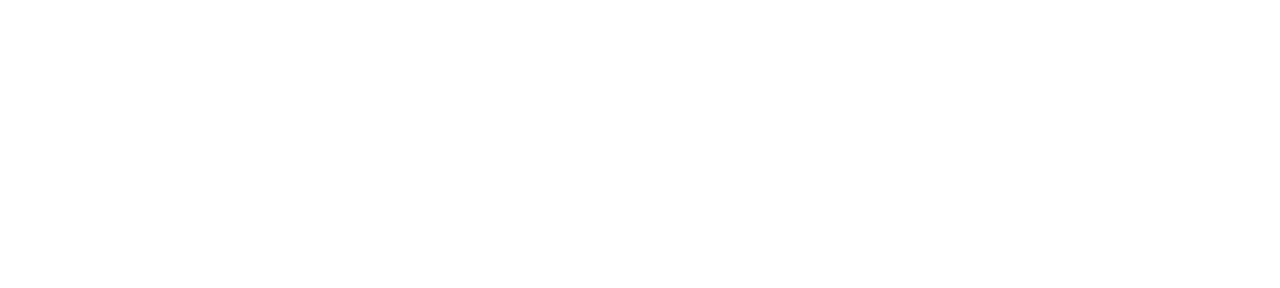
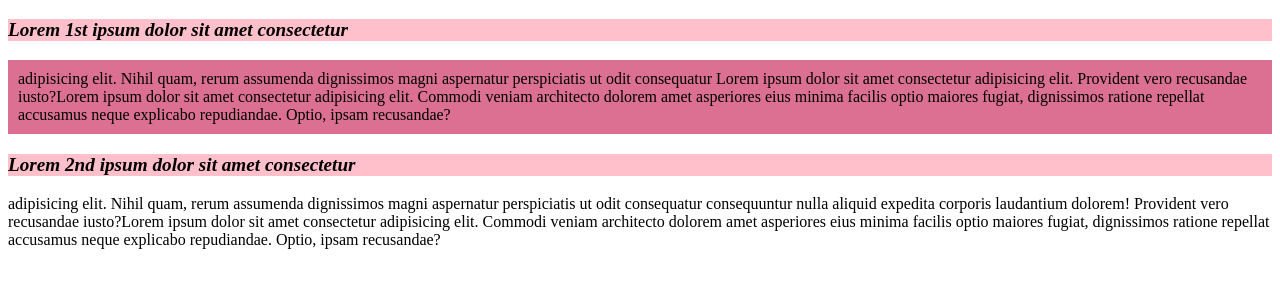
Before and after one commit to Sanysk252/my-website, a plain HTML site: page index.html in a window 1280 px wide. Drawn offline with Linux system fonts and the light colour scheme.

```diff
--- a/index.html
+++ b/index.html
@@ -4,8 +4,17 @@
     <meta charset="UTF-8">
     <meta name="viewport" content="width=device-width, initial-scale=1.0">
     <title>my Website</title>
+    <link rel="stylesheet" href="styles/style.css">
 </head>
 <body>
+    <div>
+        <h3 id="blod">Lorem 1st ipsum dolor sit amet consectetur </h3>
+
+        <p class="a1">adipisicing elit. Nihil quam, rerum assumenda dignissimos magni aspernatur perspiciatis ut odit consequatur <span class="a2">Lorem ipsum dolor sit amet consectetur adipisicing elit.</span> Provident vero recusandae iusto?Lorem ipsum dolor sit amet consectetur adipisicing elit. Commodi veniam architecto dolorem amet asperiores eius minima facilis optio maiores fugiat, dignissimos ratione repellat accusamus neque explicabo repudiandae. Optio, ipsam recusandae?</p>
+
+        <h3 id="blod">Lorem 2nd ipsum dolor sit amet consectetur </h3>
+        <p>adipisicing elit. Nihil quam, rerum assumenda dignissimos magni aspernatur perspiciatis ut odit consequatur consequuntur nulla aliquid expedita corporis laudantium dolorem! Provident vero recusandae iusto?<span class="bold korte hobe">Lorem ipsum dolor sit amet consectetur adipisicing elit. Commodi veniam architecto dolorem amet asperiores eius minima facilis optio maiores fugiat, </span> dignissimos ratione repellat accusamus neque explicabo repudiandae. Optio, ipsam recusandae?</p>
+    </div>
 
 </body>
 </html>
--- /dev/null
+++ b/styles/style.css
@@ -0,0 +1,11 @@
+#blod{
+    background-color: pink;
+    font-family: 'Times New Roman', Times, serif;
+    font-size: larger;
+    font-style: italic;
+}
+.a1{
+    padding: 10px;
+    background-color: palevioletred;
+    margin-top: auto;
+}
```
Also changed, not shown: NaeemSany(picture).jpg (added).
